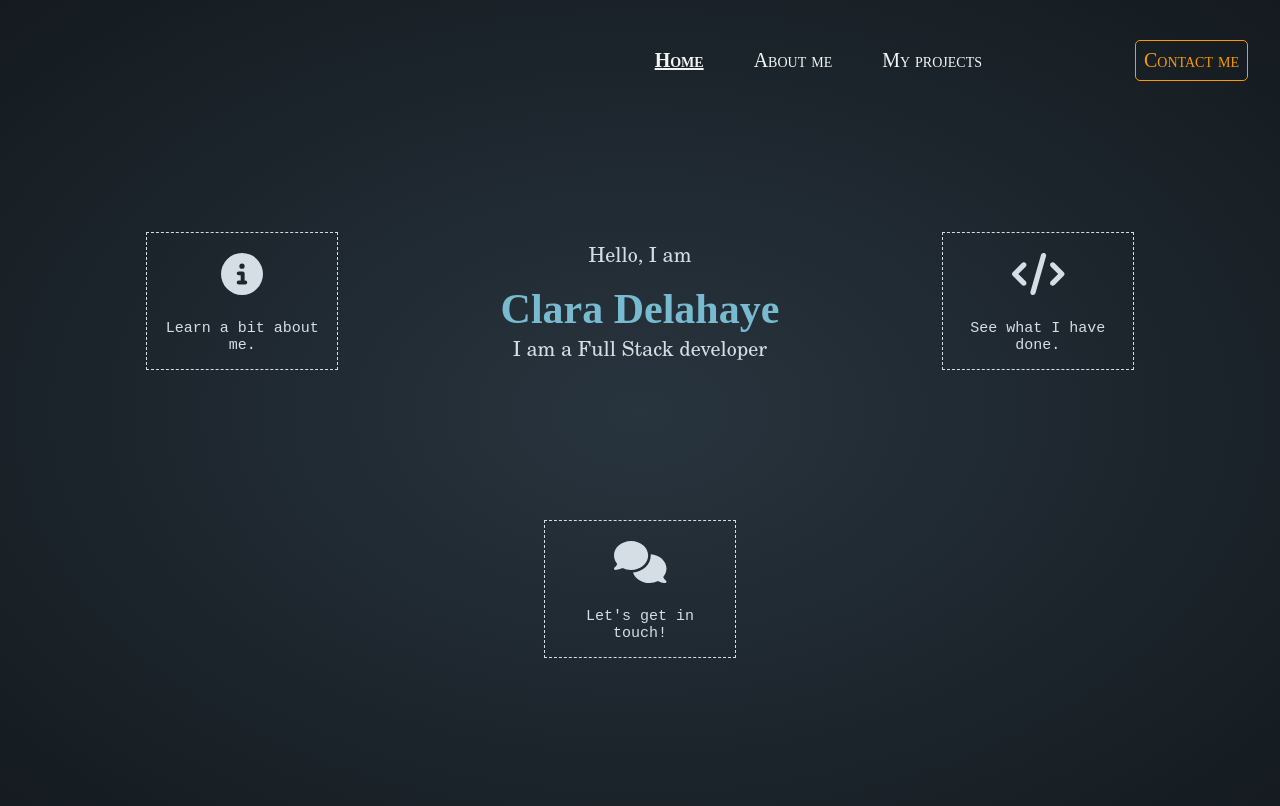
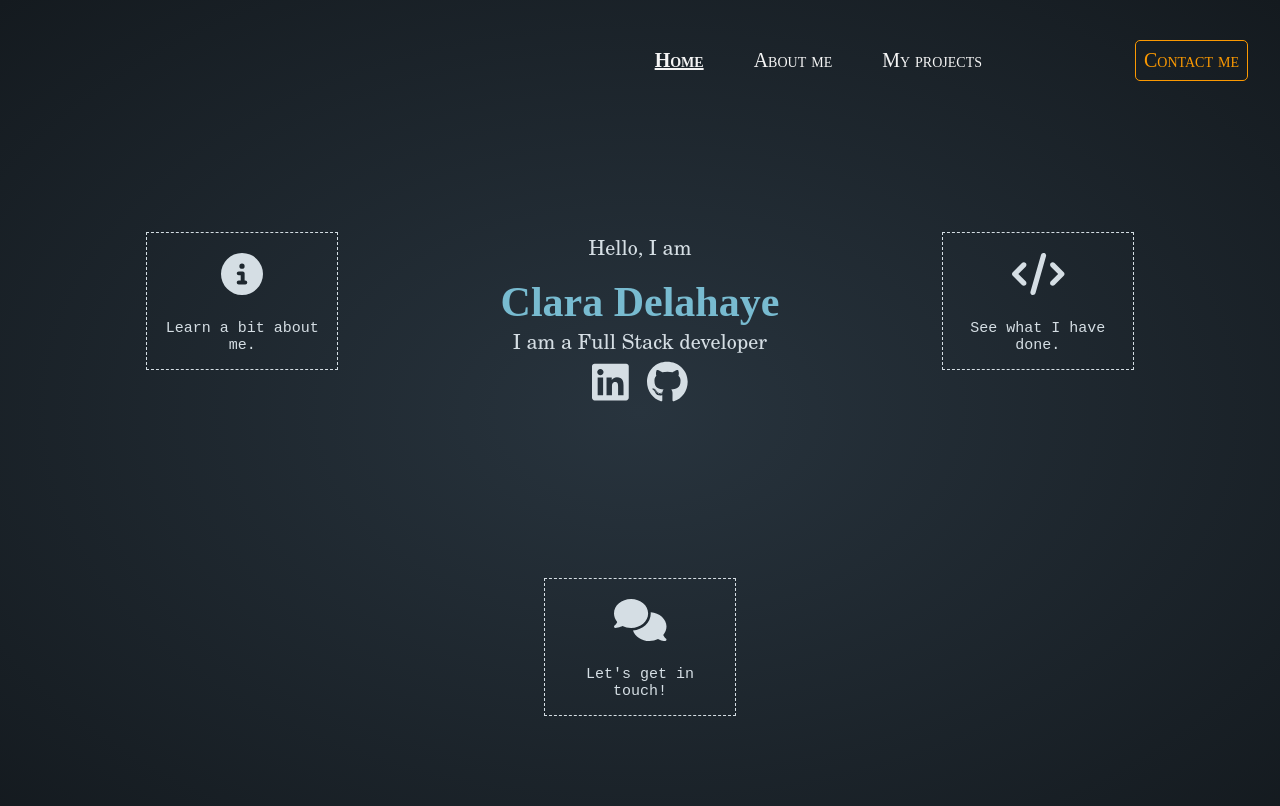
Before and after one commit to cdelahaye/portfolio, a React (Create React App) app: page /home in a window 1280 px wide. Shown: the top 806 px of the page. Built offline with nearby package versions, Linux system fonts and the light colour scheme.

Commit message:
add links to linkedin and github

```diff
--- a/src/components/Home.js
+++ b/src/components/Home.js
@@ -3,6 +3,7 @@ import { FontAwesomeIcon } from '@fortawesome/react-fontawesome'
 import { faInfoCircle, //faGraduationCap,
     faCode, // faLaptopCode, faFolderTree, faFileCode,
     faComments } from '@fortawesome/free-solid-svg-icons'
+import { faLinkedin, faGithub } from '@fortawesome/free-brands-svg-icons'
 import React from 'react'
 
 import {Routes, Route, useNavigate} from 'react-router-dom'
@@ -19,21 +20,23 @@ const Box = (prop) => {
                 <Icons>
                     <FontAwesomeIcon icon={prop.icon} />
                 </Icons>
-                <div>
-                    {prop.text}
-                </div>
+                <br/>
+                {prop.text}
             </BoxedText>
         </div>
     )
 }
 
-const SayHi = () => {
+const SayHi = (prop) => {
     return (
         <div>
-
             <TextCentered> Hello, I am </TextCentered>
             <Name>Clara Delahaye</Name>
-            <TextCentered>I am a Full Stack developer</TextCentered>
+            <TextCentered>I am a Full Stack developer
+                <br/>
+                <Icons onClick={prop.onclickLinkedin}> <FontAwesomeIcon icon={faLinkedin} /> </Icons>
+                <Icons onClick={prop.onclickGithub}> <FontAwesomeIcon icon={faGithub} />  </Icons>
+            </TextCentered>
         </div>
     )
 }
@@ -55,6 +58,13 @@ const Home = () => {
         navigate('/contact')
     }
 
+    const navigateLinkedin = () => {
+        window.open('https://fi.linkedin.com/in/clara-delahaye-640006176', '_blank');
+    }
+
+    const navigateGithub = () => {
+        window.open('https://github.com/cdelahaye', '_blank')
+    }
 
     return(
         <div>
@@ -78,7 +88,7 @@ const Home = () => {
                 height:300,
                 display: "flex",
                 margin: 'auto',
-                alignItems: "center",
+                alignItems: "start",
                 gap:150,
                 flexWrap: "wrap",
                 justifyContent:"space-around"
@@ -93,7 +103,7 @@ const Home = () => {
                     onClick={navigateToInfo}
                 />
 
-                <SayHi/>
+                <SayHi onclickLinkedin={navigateLinkedin} onclickGithub={navigateGithub}/>
 
                 <Box
                     text="See what I have done."
```
